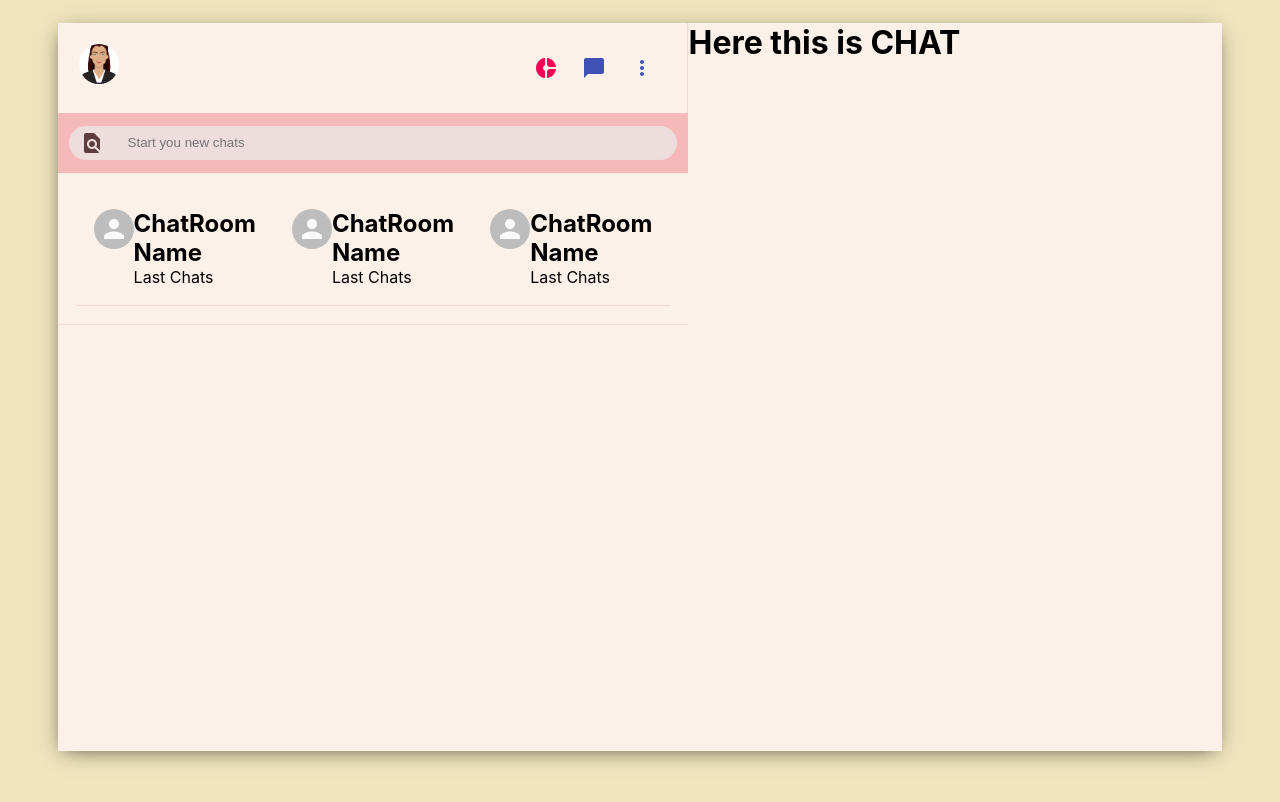
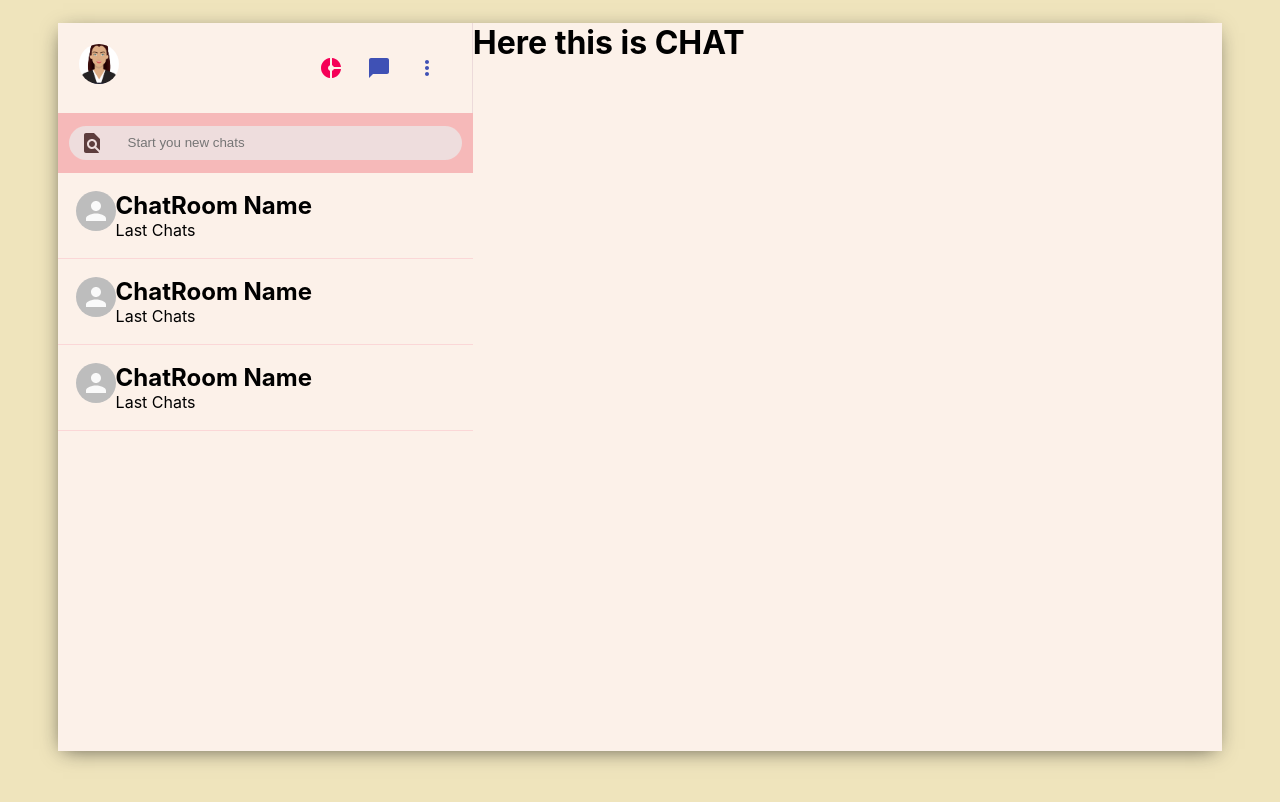
Before and after one commit to codershona/project-mern-chat-application, a React (Create React App) app in the folder mates_app_frontend/: page / in a window 1280 px wide. Shown: the top 802 px of the page. Built offline with nearby package versions, Linux system fonts and the light colour scheme.

Commit message:
something went wrong in the chatlist so i had just corrected the misspelled

```diff
--- a/mates_app_frontend/src/SidebarChats.css
+++ b/mates_app_frontend/src/SidebarChats.css
@@ -1,6 +1,10 @@
-.sidebar_ChatLists {
+.sidebarChatLists {
     display: flex;
     padding: 18px;
     cursor: pointer;
     border-bottom: 1px solid #fbd7d7;
 }
+
+.sidebarChatLists:hover {
+    background-color: #e7dede;
+}
--- a/mates_app_frontend/src/SidebarChats.js
+++ b/mates_app_frontend/src/SidebarChats.js
@@ -4,9 +4,9 @@ import { Avatar } from '@material-ui/core'
 
 function SidebarChats() {
     return (
-        <div className="sidebar_ChatLists">
+        <div className="sidebarChatLists">
           <Avatar />
-          <div className="sidebarChats_info">
+          <div className="sidebarChatLists_info">
               <h2>ChatRoom Name</h2>
               <p>Last Chats</p>
           </div>
```
